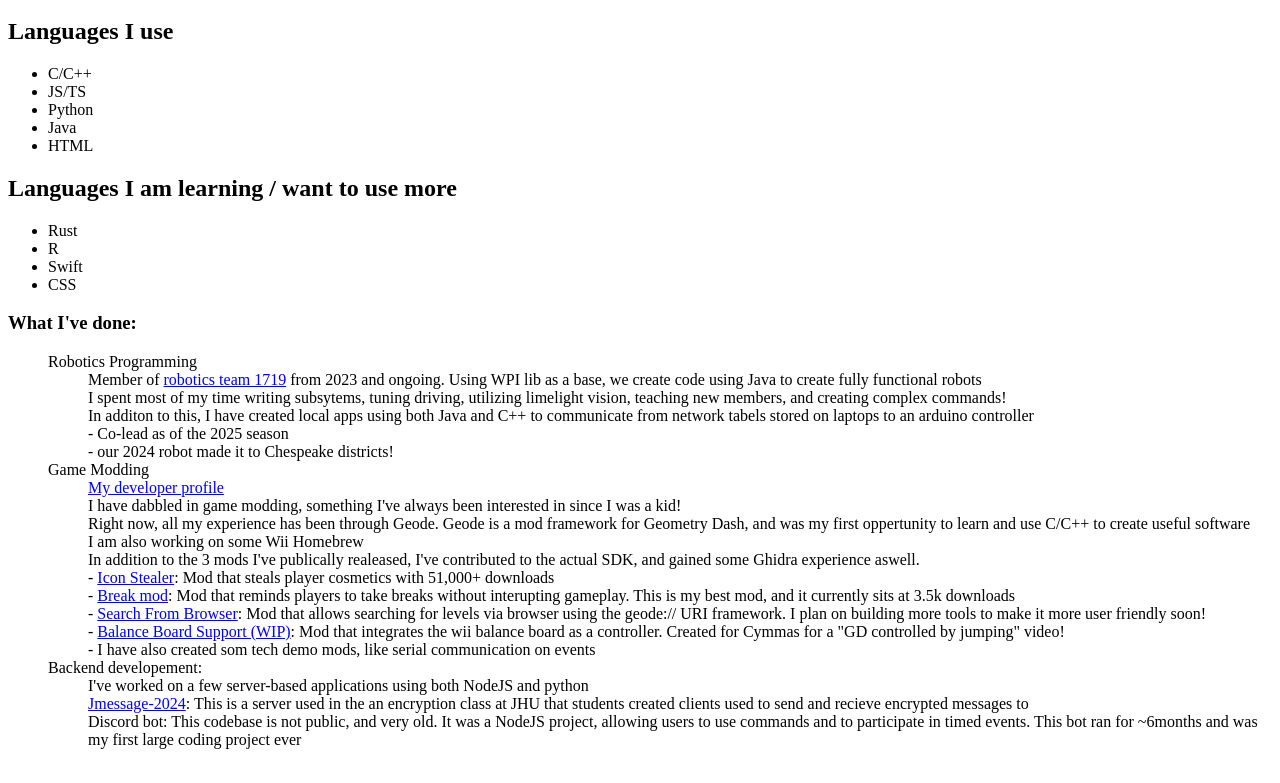
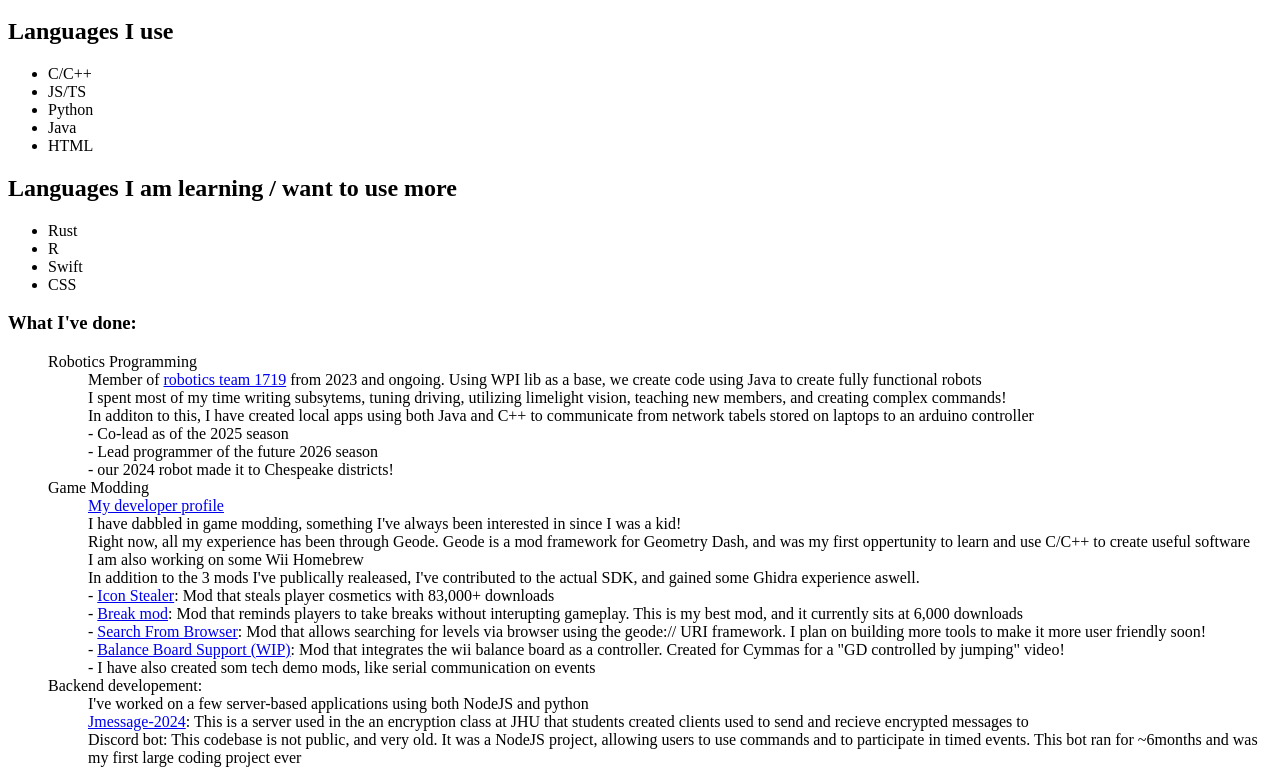
Before and after one commit to Hbg1010/Hbg1010.github.io, a plain HTML site: page index.html in a window 1280 px wide. Shown: the part 109-892 px from the top of the page. Drawn offline with Linux system fonts and the light colour scheme.

Commit message:
Update index.html

```diff
--- a/index.html
+++ b/index.html
@@ -34,6 +34,7 @@
     <dd>I spent most of my time writing subsytems, tuning driving, utilizing limelight vision, teaching new members, and creating complex commands!</dd>
     <dd>In additon to this, I have created local apps using both Java and C++ to communicate from network tabels stored on laptops to an arduino controller</dd>
     <dd>- Co-lead as of the 2025 season</dd>
+    <dd>- Lead programmer of the future 2026 season</dd>
     <dd>- our 2024 robot made it to Chespeake districts!</dd>
     <dt>Game Modding</dt>
     <dd><a href="https://geode-sdk.org/developers/194">My developer profile</a></dd>
@@ -41,8 +42,8 @@
     <dd>Right now, all my experience has been through Geode. Geode is a mod framework for Geometry Dash, and was my first oppertunity to learn and use C/C++ to create useful software</dd>
     <dd>I am also working on some Wii Homebrew</dd>
     <dd>In addition to the 3 mods I've publically realeased, I've contributed to the actual SDK, and gained some Ghidra experience aswell.</dd>
-    <dd>- <a href="https://github.com/Hbg1010/Icon-Steal">Icon Stealer</a>: Mod that steals player cosmetics with 51,000+ downloads</dd>
-    <dd>- <a href="https://github.com/Hbg1010/Break-Mod-Geode">Break mod</a>: Mod that reminds players to take breaks without interupting gameplay. This is my best mod, and it currently sits at 3.5k downloads</dd>
+    <dd>- <a href="https://github.com/Hbg1010/Icon-Steal">Icon Stealer</a>: Mod that steals player cosmetics with 83,000+ downloads</dd>
+    <dd>- <a href="https://github.com/Hbg1010/Break-Mod-Geode">Break mod</a>: Mod that reminds players to take breaks without interupting gameplay. This is my best mod, and it currently sits at 6,000 downloads</dd>
     <dd>- <a href="https://github.com/Hbg1010/Geode-Search-From-Browser">Search From Browser</a>: Mod that allows searching for levels via browser using the geode:// URI framework. I plan on building more tools to make it more user friendly soon!</dd>
     <dd>- <a href="https://github.com/Hbg1010/Balance-Board-Keybinds">Balance Board Support (WIP)</a>: Mod that integrates the wii balance board as a controller. Created for Cymmas for a "GD controlled by jumping" video!</dd>
     <dd>- I have also created som tech demo mods, like serial communication on events</dd>
```
